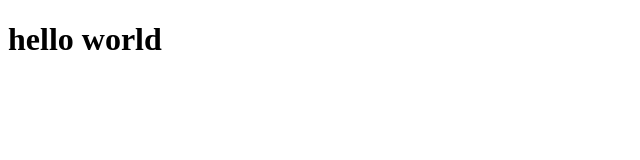
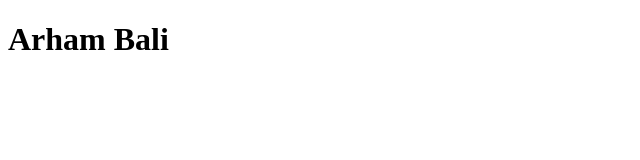
Before and after one commit to Arhambali/List-Assignment, a plain HTML site: page index.html in a window 1280 px wide. Shown: the whole page, without its empty margins (0-640 px from the left). Drawn offline with Linux system fonts and the light colour scheme.

Commit message:
heading change

```diff
--- a/index.html
+++ b/index.html
@@ -6,7 +6,7 @@
     <title>Document</title>
 </head>
 <body>
-    <h1>hello world</h1>
+    <h1>Arham Bali</h1>
 
 </body>
 </html>
```
